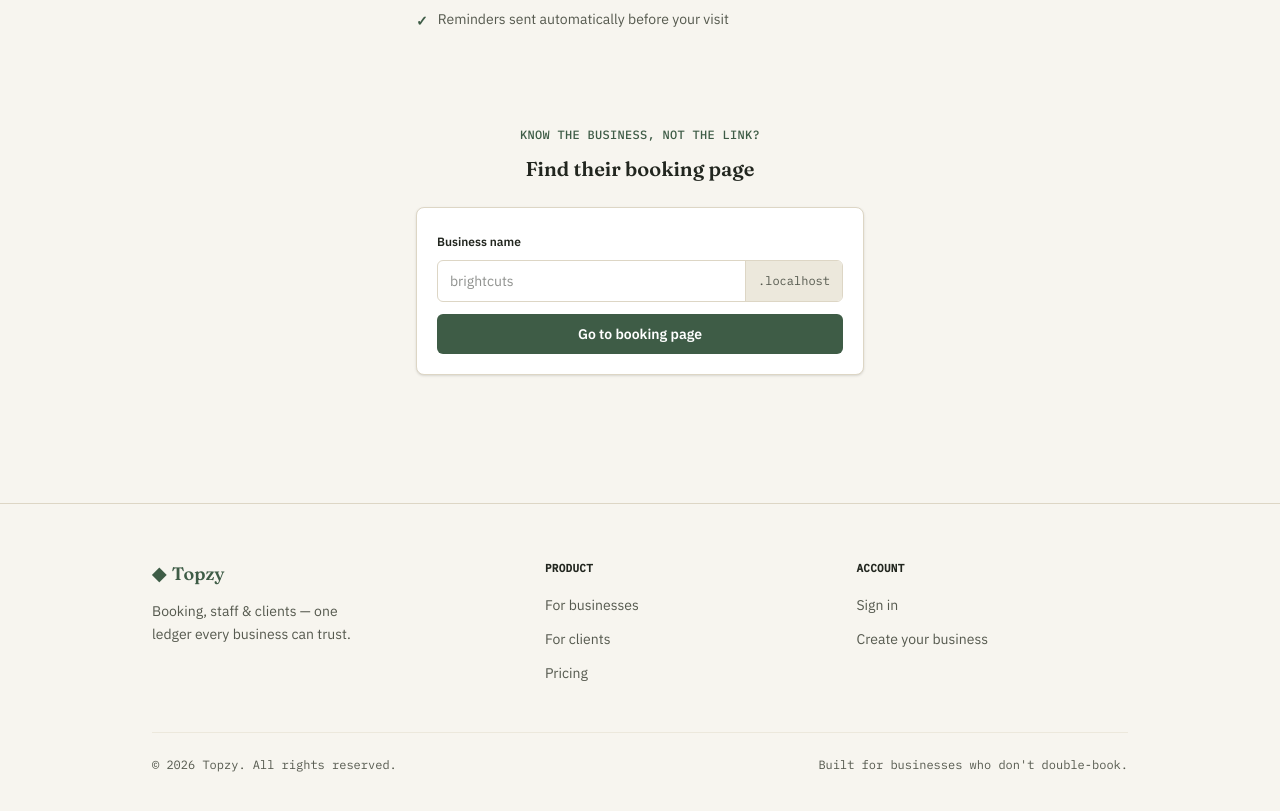
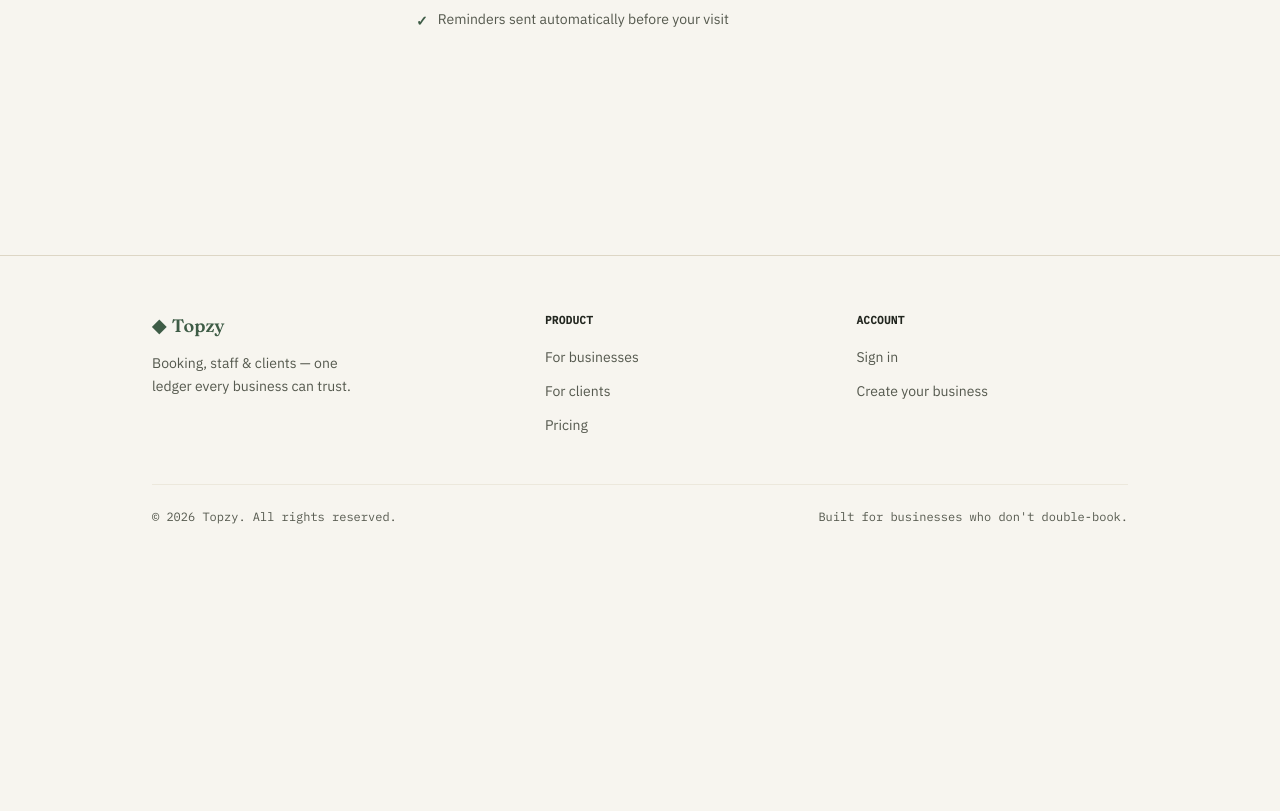
Before and after one commit to Topzy0804/Booking-Software, a Next.js app: page /clientPages/for-client in a window 1280 px wide. Shown: the part 1220-2031 px from the top of the page. After the commit the page ends 1801 px from the top, so only its background shows below. Built offline with nearby package versions, Linux system fonts and the light colour scheme.

Commit message:
update client page

```diff
--- a/src/app/clientPages/for-client/page.tsx
+++ b/src/app/clientPages/for-client/page.tsx
@@ -139,14 +139,14 @@ function FindBusiness() {
 
   return (
     <section className="mt-24 w-full max-w-md">
-      <p className="font-mono text-xs font-medium uppercase tracking-wide text-moss">
+      {/* <p className="font-mono text-xs font-medium uppercase tracking-wide text-moss">
         Know the business, not the link?
       </p>
       <h2 className="mt-3 font-display text-xl font-semibold text-ink">
-        Find their booking page
-      </h2>
+        Find their booking page */}
+      {/* </h2> */}
 
-      <form
+      {/* <form
         onSubmit={handleSearchBusinessName}
         className="mt-6 rounded-lg border border-stone bg-paper-raised p-5 text-left shadow-sm"
       >
@@ -178,7 +178,7 @@ function FindBusiness() {
         >
           {checking ? "Checking…" : "Go to booking page"}
         </button>
-      </form>
+      </form> */}
     </section>
   );
 }
```
